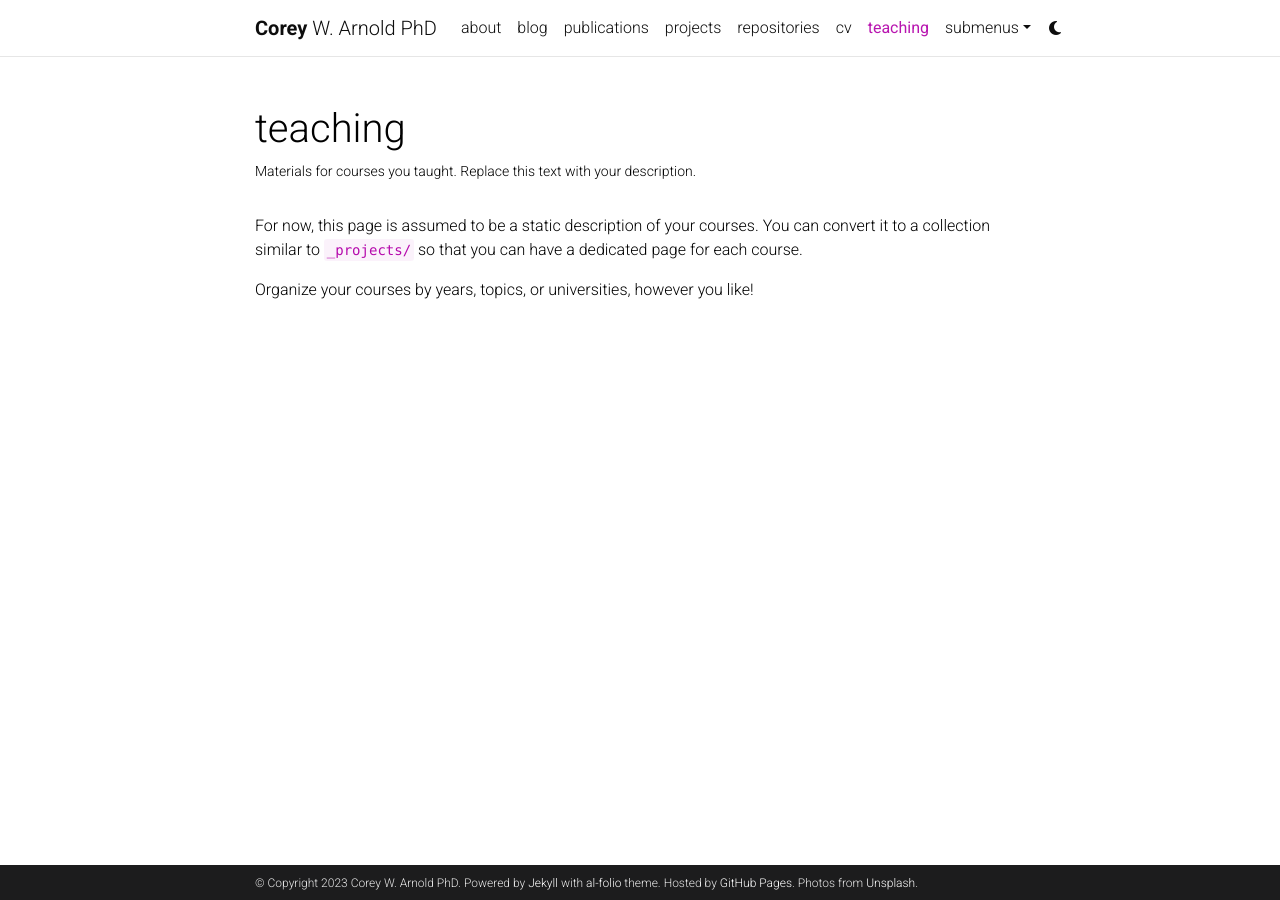
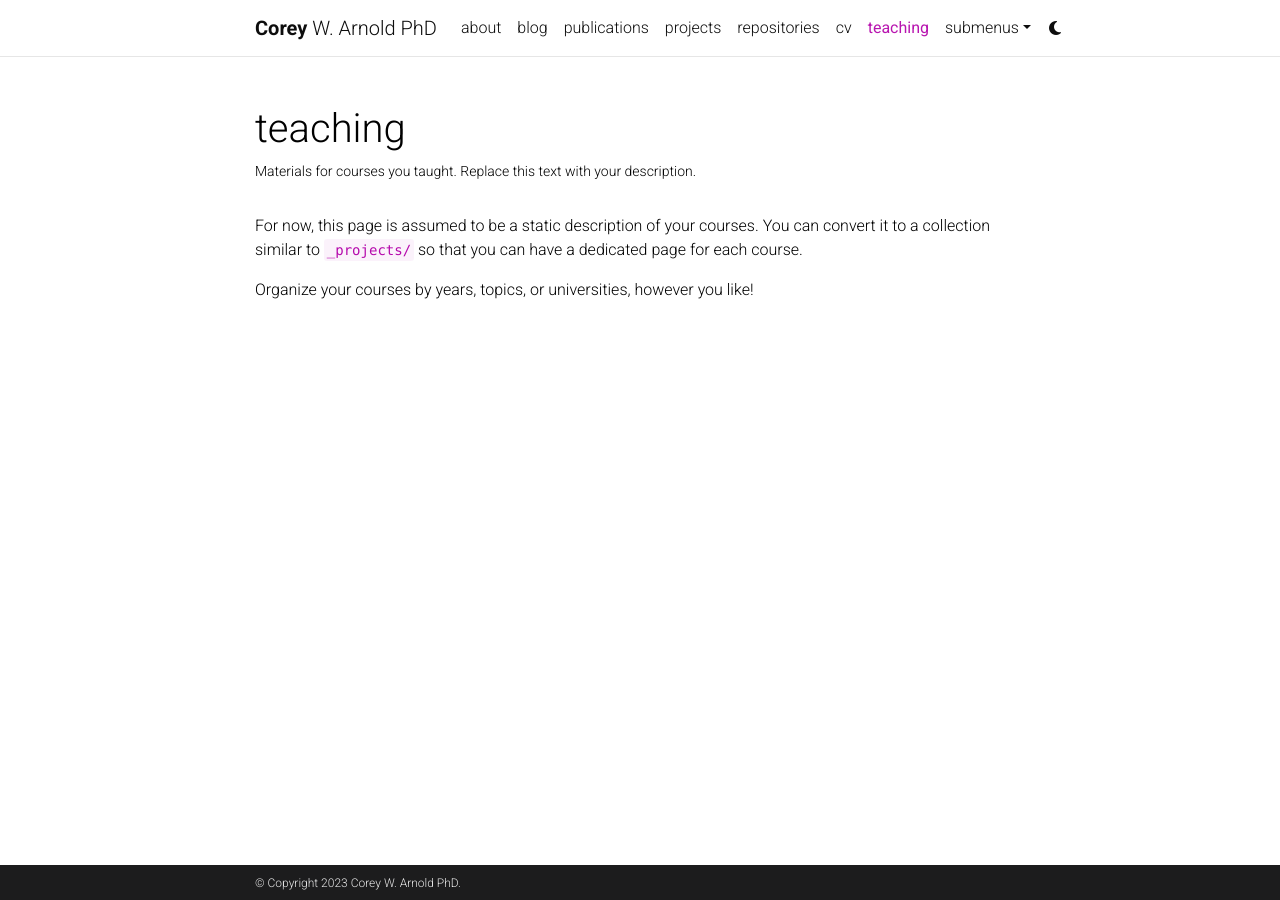
Before and after one commit to cwellsarnold/cwellsarnold.github.io, a Jekyll site: the page built from _pages/teaching.md, in a window 1280 px wide. Built offline with Jekyll 4.4.1, drawn with Linux system fonts in a browser that asks for light colours; comment, search, counter and statistics services are not loaded; a style sheet for code colours, icons or effects is not loaded.

Commit message:
Update _config.yml

```diff
--- a/_config.yml
+++ b/_config.yml
@@ -9,10 +9,7 @@
 email: cwarnold@mednet.ucla.edu
 description: > # the ">" symbol means to ignore newlines until "footer_text:"
   A simple, whitespace theme for academics. Based on [*folio](https://github.com/bogoli/-folio) design.
-footer_text: >
-  Powered by <a href="https://jekyllrb.com/" target="_blank">Jekyll</a> with <a href="https://github.com/alshedivat/al-folio">al-folio</a> theme.
-  Hosted by <a href="https://pages.github.com/" target="_blank">GitHub Pages</a>.
-  Photos from <a href="https://unsplash.com" target="_blank">Unsplash</a>.
+footer_text: > #
 keywords: jekyll, jekyll-theme, academic-website, portfolio-website  # add your own keywords or leave empty
 
 lang: en # the language of your site (for example: en, fr, cn, ru, etc.)
```
